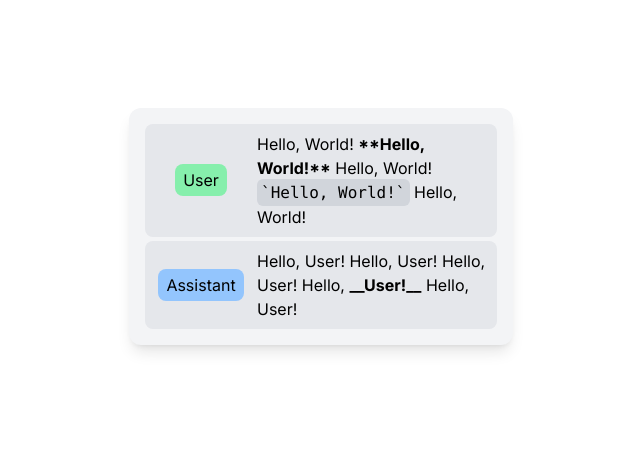
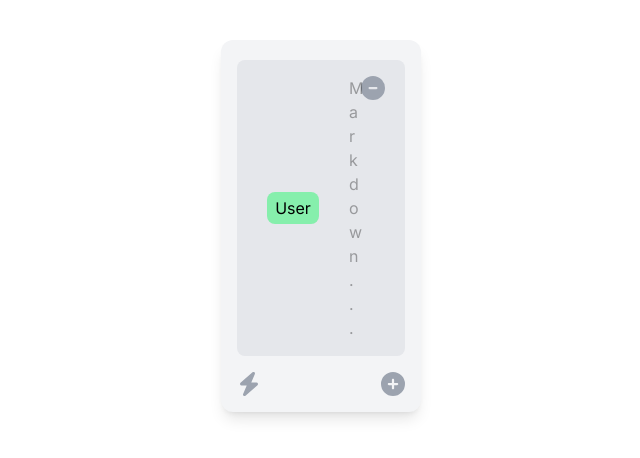
Before and after one commit to perrys25/edgetransformers, a Next.js app: page / in a window 1280 px wide. Shown: the part 174-632 px from the top of the page, without its empty margins (319-959 px from the left). Built offline with nearby package versions, Linux system fonts and the light colour scheme.

Commit message:
Implement actual AI responses

```diff
--- a/package.json
+++ b/package.json
@@ -12,6 +12,9 @@
     "cf-typegen": "wrangler types --env-interface CloudflareEnv env.d.ts"
   },
   "dependencies": {
+    "@fortawesome/fontawesome-svg-core": "^6.5.2",
+    "@fortawesome/free-solid-svg-icons": "^6.5.2",
+    "@fortawesome/react-fontawesome": "^0.2.2",
     "add": "^2.0.6",
     "next": "14.1.0",
     "Prism": "^2.0.0",
--- a/src/actions/chat/chat-completion.ts
+++ b/src/actions/chat/chat-completion.ts
@@ -8,12 +8,12 @@ export async function chatCompletion(
   prompt: RoleScopedChatInput[],
 ) {
   const context = getRequestContext();
-
+  console.log("prompt", prompt);
   const response = (
     (await context.env.AI.run(model ?? "@hf/google/gemma-7b-it", {
       messages: prompt,
     })) as { response: string }
   ).response;
-
+  console.log("response", response);
   return response;
 }
--- a/src/components/chat-container.tsx
+++ b/src/components/chat-container.tsx
@@ -1,28 +1,29 @@
 import useMessageContext from "@/hooks/useMessageContext";
 import Message from "@/components/chat/message";
+import { faBolt, faCirclePlus } from "@fortawesome/free-solid-svg-icons";
+import React from "react";
+import { FontAwesomeIcon } from "@fortawesome/react-fontawesome";
+import { chatCompletion } from "@/actions/chat/chat-completion";
 
 export default function ChatContainer() {
   const [messages, addMessage, removeMessage, updateMessage] =
     useMessageContext([
       {
         role: "user",
-        content:
-          "Hello, World! **Hello, World!** Hello, World! `Hello, World!` Hello, World!",
-      },
-      {
-        role: "assistant",
-        content:
-          "Hello, User! Hello, User! Hello, User! Hello, __User!__ Hello, User!",
+        content: "",
       },
     ]);
   return (
-    <div className="w-96 rounded-xl bg-gray-100 p-4 shadow-lg">
-      <div className="row-auto grid grid-flow-dense grid-cols-chat gap-y-1">
+    <div className="w-sm flex flex-col rounded-xl bg-gray-100 p-4 shadow-lg">
+      <div className="row-auto grid grid-flow-dense grid-cols-chat gap-y-1 py-1">
         {messages.map((message) => (
           <Message
             role={message.role}
             content={message.content}
             key={message.uuid}
+            delete={() => {
+              removeMessage(message.uuid);
+            }}
             changeRole={() => {
               updateMessage(message.uuid, {
                 role:
@@ -34,12 +35,35 @@ export default function ChatContainer() {
               });
             }}
             textChange={(text) => {
-              console.log(text);
               updateMessage(message.uuid, { content: text });
             }}
           />
         ))}
       </div>
+      <div className="mt-3 flex h-6 flex-row">
+        <button
+          onClick={async () => {
+            const response = await chatCompletion(undefined, messages);
+            addMessage({
+              role: "assistant",
+              content: response,
+            });
+          }}
+        >
+          <FontAwesomeIcon icon={faBolt} className="h-6 w-6 text-gray-400" />
+        </button>
+        <button
+          className="ml-auto text-gray-400"
+          onClick={() =>
+            addMessage({
+              role: "user",
+              content: "",
+            })
+          }
+        >
+          <FontAwesomeIcon icon={faCirclePlus} className="h-6 w-6" />
+        </button>
+      </div>
     </div>
   );
 }
--- a/src/components/chat/message.tsx
+++ b/src/components/chat/message.tsx
@@ -2,17 +2,24 @@ import { RoleScopedChatInput } from "@cloudflare/workers-types/2023-07-01/index"
 import RoleIcon from "@/components/chat/role-icon";
 import React from "react";
 import TextEditor from "@/components/chat/text-editor";
+import { FontAwesomeIcon } from "@fortawesome/react-fontawesome";
+import { faCircleMinus } from "@fortawesome/free-solid-svg-icons";
 
 export default function Message(
   props: RoleScopedChatInput & {
     changeRole: () => void;
     textChange: (text: string) => void;
+    delete: () => void;
   },
 ) {
   return (
     <>
       <RoleIcon role={props.role} changeRole={props.changeRole} />
-      <MessageText text={props.content} setText={props.textChange} />
+      <MessageText
+        del={props.delete}
+        text={props.content}
+        setText={props.textChange}
+      />
     </>
   );
 }
@@ -20,13 +27,25 @@ export default function Message(
 const MessageText = ({
   text,
   setText,
+  del,
 }: {
   text: string;
   setText: (text: string) => void;
+  del: () => void;
 }) => {
   return (
-    <span className="rounded-r-lg bg-gray-200 p-2 pl-0">
-      <TextEditor onChange={setText} initialValue={text} />
-    </span>
+    <div className="flex w-full flex-row rounded-r-lg bg-gray-200 px-2 py-4 pl-0">
+      <div className="grow">
+        <TextEditor onChange={setText} initialValue={text} />
+      </div>
+      <div>
+        <button onClick={del}>
+          <FontAwesomeIcon
+            icon={faCircleMinus}
+            className="mx-3 h-6 w-6 text-gray-400"
+          />
+        </button>
+      </div>
+    </div>
   );
 };
```
Also changed, not shown: 1 other file (tests, documents, lock files or other folders).
